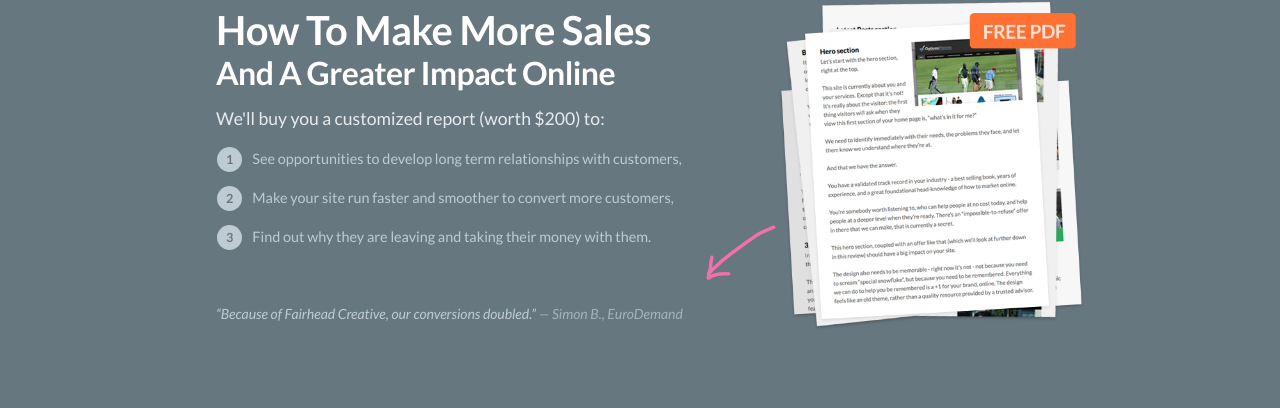
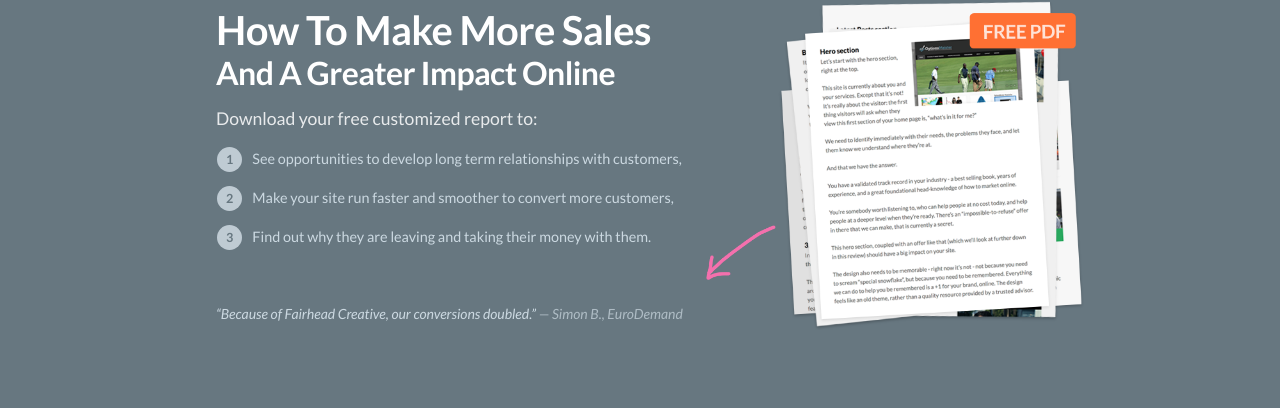
Before and after one commit to fairheadcreative/fairheadcreative, a Jekyll site: the page built from start.html, in a window 1280 px wide. Shown: the part 123-531 px from the top of the page. Built offline with Jekyll 4.4.1, drawn with Linux system fonts in a browser that asks for light colours; Markdown is read by kramdown in place of the engine named in the settings.

Commit message:
Start fix

```diff
--- a/_sass/_start.scss
+++ b/_sass/_start.scss
@@ -16,7 +16,7 @@
   }
 
   .start-quote {
-    color: #bfcbd3;
+    color: #ccd9e1;
     font-size: .875em;
     font-style: italic;
     padding-top: .5em;
@@ -66,6 +66,10 @@
     }
   }
 
+  .body-div #SubmitElement_0 {
+    max-width: 160px;
+  }
+
   .start-offer__list {
     margin-left: 2.2em;
     padding-top: 1em;
@@ -77,7 +81,7 @@
 
   .start-offer__list li {
     font-size: .9em;
-    color: #bfcbd3;
+    color: #ccd9e1;
     margin: 0 0 1.2em;
 
     &:before {
--- a/start.html
+++ b/start.html
@@ -8,7 +8,7 @@
   <div class="row">
     <div class="start-offer">
       <h1 class="splash__title">How To Make More Sales <span>And A Greater Impact Online</span></h1>
-      <p class="splash__lead">We'll buy you a customized report (worth $200) to:</p>
+      <p class="splash__lead">Download your free customized report to:</p>
       <ul class="start-offer__list numbered-list">
         <li class="numbered-list__item">See opportunities to develop long term relationships with customers,</li>
         <li class="numbered-list__item">Make your site run faster and smoother to convert more customers,</li>
```
